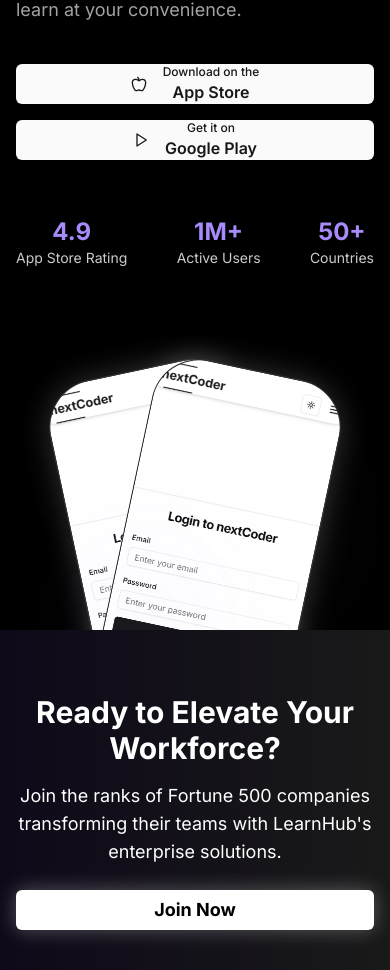
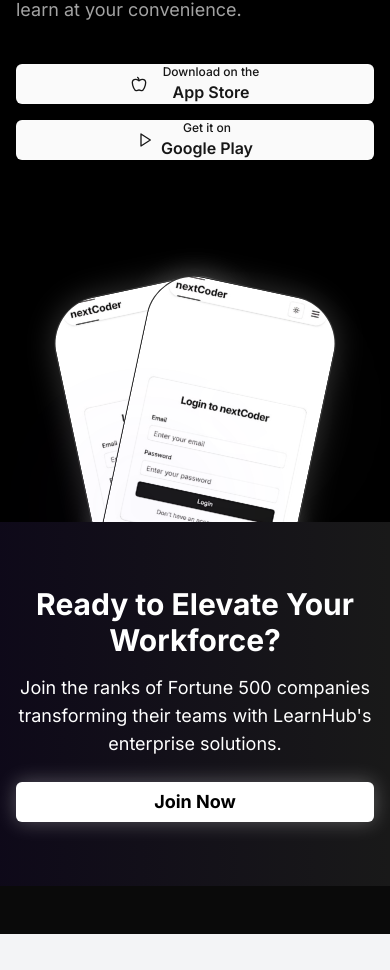
Before and after one commit to subha-wp/next-coder-courses, a Next.js app: page / in a window 390 px wide. Shown: the part 7336-8306 px from the top of the page. Built offline with nearby package versions, Linux system fonts and the light colour scheme.

Commit message:
fix mobile ui

```diff
--- a/src/components/HomeUi/MobileAppSection.tsx
+++ b/src/components/HomeUi/MobileAppSection.tsx
@@ -48,7 +48,7 @@ export function MobileAppSection() {
                 size="lg"
                 className="relative overflow-hidden group w-full sm:w-auto"
               >
-                <PlayIcon className="w-6 h-6 mr-2" />
+                <PlayIcon className="w-6 h-6" />
                 <div>
                   <span className="block text-xs">Get it on</span>
                   <span className="block text-base font-semibold">
@@ -58,36 +58,16 @@ export function MobileAppSection() {
                 <div className="absolute inset-0 bg-primary/10 translate-y-full transition-transform group-hover:translate-y-0" />
               </Button>
             </div>
-            <div className="flex items-center justify-between pt-8">
-              <div className="text-center">
-                <div className="text-2xl md:text-3xl font-bold text-violet-400 text-glow">
-                  4.9
-                </div>
-                <div className="text-sm text-white/80">App Store Rating</div>
-              </div>
-              <div className="text-center">
-                <div className="text-2xl md:text-3xl font-bold text-violet-400 text-glow">
-                  1M+
-                </div>
-                <div className="text-sm text-white/80">Active Users</div>
-              </div>
-              <div className="text-center">
-                <div className="text-2xl md:text-3xl font-bold text-violet-400 text-glow">
-                  50+
-                </div>
-                <div className="text-sm text-white/80">Countries</div>
-              </div>
-            </div>
           </div>
 
           {/* Phone Mockups */}
           <div className="lg:w-1/2 relative mt-[250px] md:mt-1">
             <div className="relative w-full aspect-square max-w-[400px] lg:max-w-[600px] mx-auto">
               {/* First Phone */}
-              <div className="absolute top-1/2 left-1/2 -translate-x-[60%] -translate-y-1/2 w-48 md:w-72 h-[400px] md:h-[600px] transform rotate-[-12deg] transition-all duration-700 ">
+              <div className="absolute top-1/2 left-1/2 -translate-x-[60%] -translate-y-1/2 w-48 md:w-72 h-[350px] md:h-[600px] transform rotate-[-12deg] transition-all duration-700 ">
                 <div className="relative w-full h-full bg-black rounded-[3rem] border border-white/20 shadow-[0_0_30px_rgba(255,255,255,0.2)] overflow-hidden">
                   <Image
-                    src="/login-ui.png"
+                    src="/nextcoder-login-ui.png"
                     alt="LearnHub mobile app course screen"
                     fill
                     className="object-cover"
@@ -96,10 +76,10 @@ export function MobileAppSection() {
               </div>
 
               {/* Second Phone */}
-              <div className="absolute top-1/2 left-1/2 -translate-x-[40%] -translate-y-1/2 w-48 md:w-72 h-[400px] md:h-[600px] transform rotate-[12deg] transition-all duration-700 delay-200 ">
+              <div className="absolute top-1/2 left-1/2 -translate-x-[40%] -translate-y-1/2 w-48 md:w-72 h-[350px] md:h-[600px] transform rotate-[12deg] transition-all duration-700 delay-200 ">
                 <div className="relative w-full h-full bg-black rounded-[3rem] border border-white/20 shadow-[0_0_30px_rgba(255,255,255,0.2)] overflow-hidden">
                   <Image
-                    src="/login-ui.png"
+                    src="/nextcoder-login-ui.png"
                     alt="LearnHub mobile app progress screen"
                     fill
                     className="object-cover"
```
Also changed, not shown: public/login-ui.png (deleted), public/nextcoder-login-ui.png (added).
